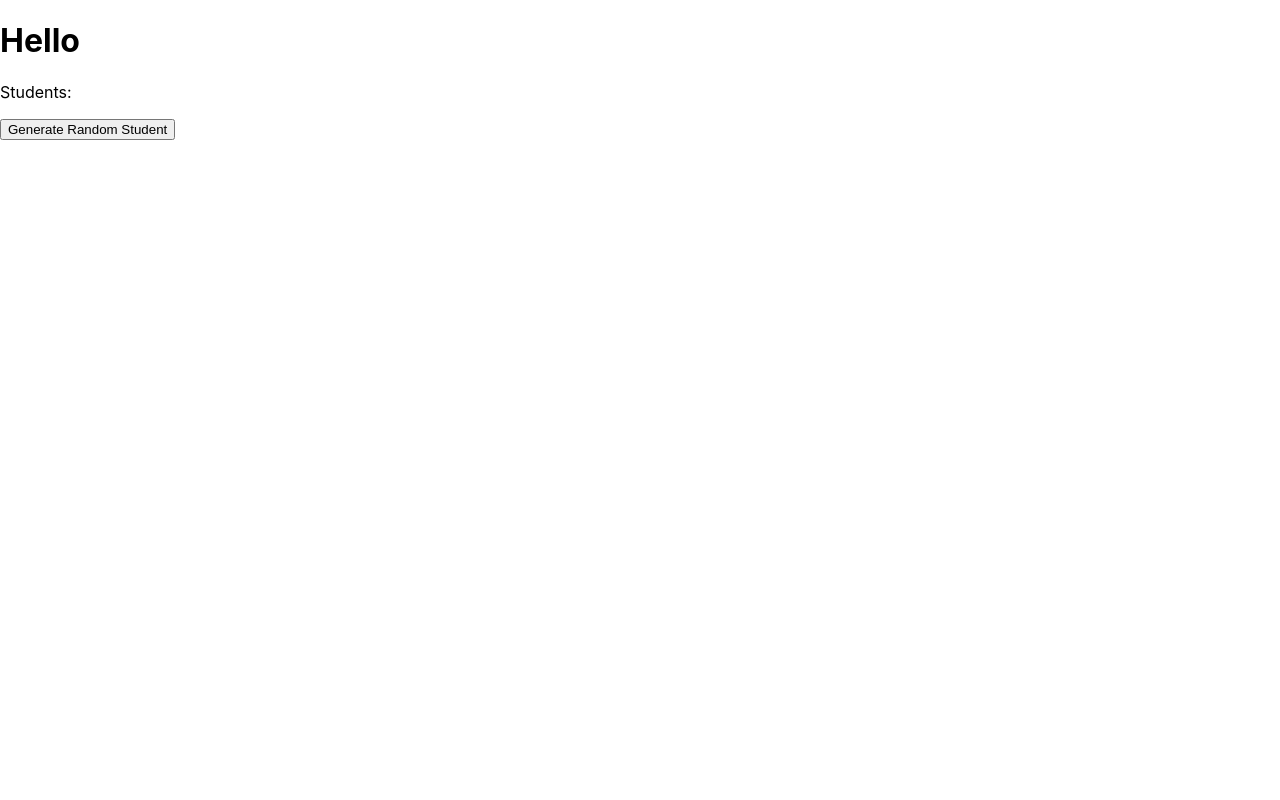
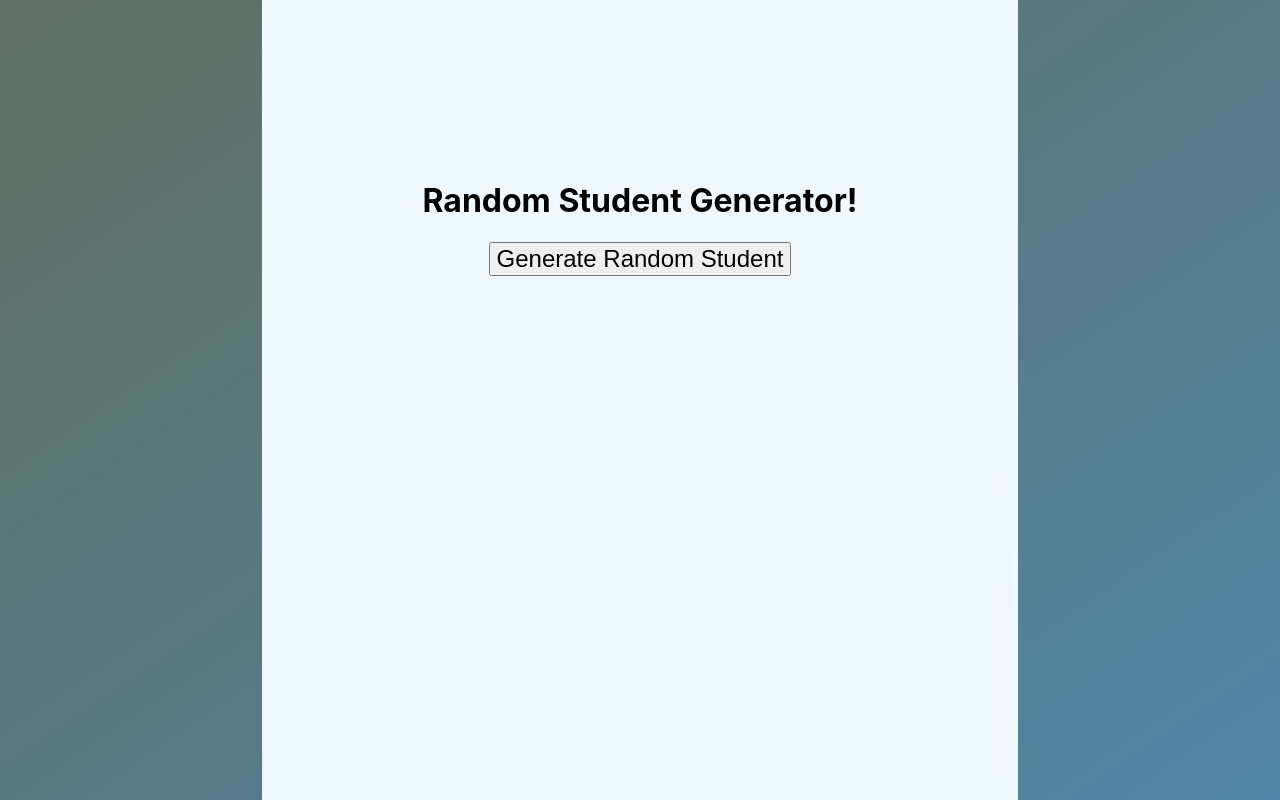
Before and after one commit to Aereli/WynRandoGenerator, a React (Create React App) app: page / in a window 1280 px wide. Built offline with nearby package versions, Linux system fonts and the light colour scheme; no server answers.

Commit message:
create minor styling

```diff
--- a/src/App.js
+++ b/src/App.js
@@ -1,28 +1,31 @@
 import React from "react"
 import "../src/styles/App.css"
 import Students from "./utils/students"
-import { useState } from 'react'
+import { useState } from "react"
 
 function App() {
-  const [randomStudent, setRandomStudent] = useState('')
+  const [randomStudent, setRandomStudent] = useState("")
 
   const data = Students()
   if (!data) return <p>Loading...</p>
 
   function handleClick() {
-    const randomStudentNumber = Math.floor(Math.random()*data.data.length)
+    const randomStudentNumber = Math.floor(Math.random() * data.data.length)
     const studentFirstName = data.data[randomStudentNumber].firstName
     const studentLastName = data.data[randomStudentNumber].lastName
     setRandomStudent(studentFirstName + " " + studentLastName)
+    // console.log(data.data[0])
   }
 
-  console.log(data)
   return (
-    <div>
-      <h1>Hello</h1>
-      <p>Students:</p>
-      <button onClick={handleClick}>Generate Random Student</button>
-      {randomStudent}
+    <div className="background">
+      <div className="student-container">
+        <h1>Random Student Generator!</h1>
+        <button className="student-button" onClick={handleClick}>
+          Generate Random Student
+        </button>
+        <div className="student">{randomStudent}</div>
+      </div>
     </div>
   )
 }
--- a/src/styles/App.css
+++ b/src/styles/App.css
@@ -0,0 +1,23 @@
+.background {
+  width: 100vw;
+  height: 100vh;
+  display: flex;
+  justify-content: center;
+  background: linear-gradient(146deg, #626f62 0%, #5085a5 100%);
+}
+
+.student-container {
+  background-color: aliceblue;
+  padding: 10rem;
+  text-align: center;
+}
+
+.student-button {
+  outline: none;
+  font-size: 1.5rem;
+}
+
+.student {
+  padding: 2rem;
+  font-size: 2rem;
+}
```
